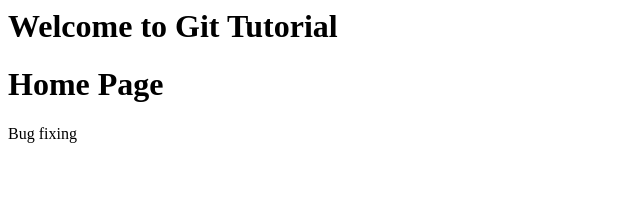
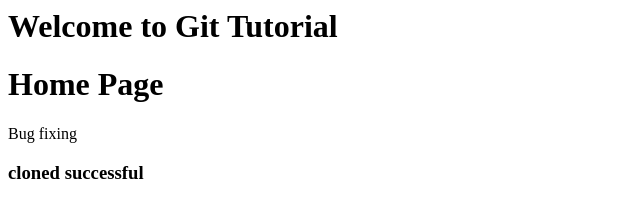
Before and after one commit to Soumika649/my-website, a plain HTML site: page index.html in a window 1280 px wide. Shown: the whole page, without its empty margins (0-640 px from the left). Drawn offline with Linux system fonts and the light colour scheme.

Commit message:
after clone modified changes

```diff
--- a/index.html
+++ b/index.html
@@ -1,3 +1,4 @@
 <h1>Welcome to Git Tutorial</h1>
 <h1>Home Page</h1>
 <p>Bug fixing</p>
+<h3>cloned successful</h3>
```
